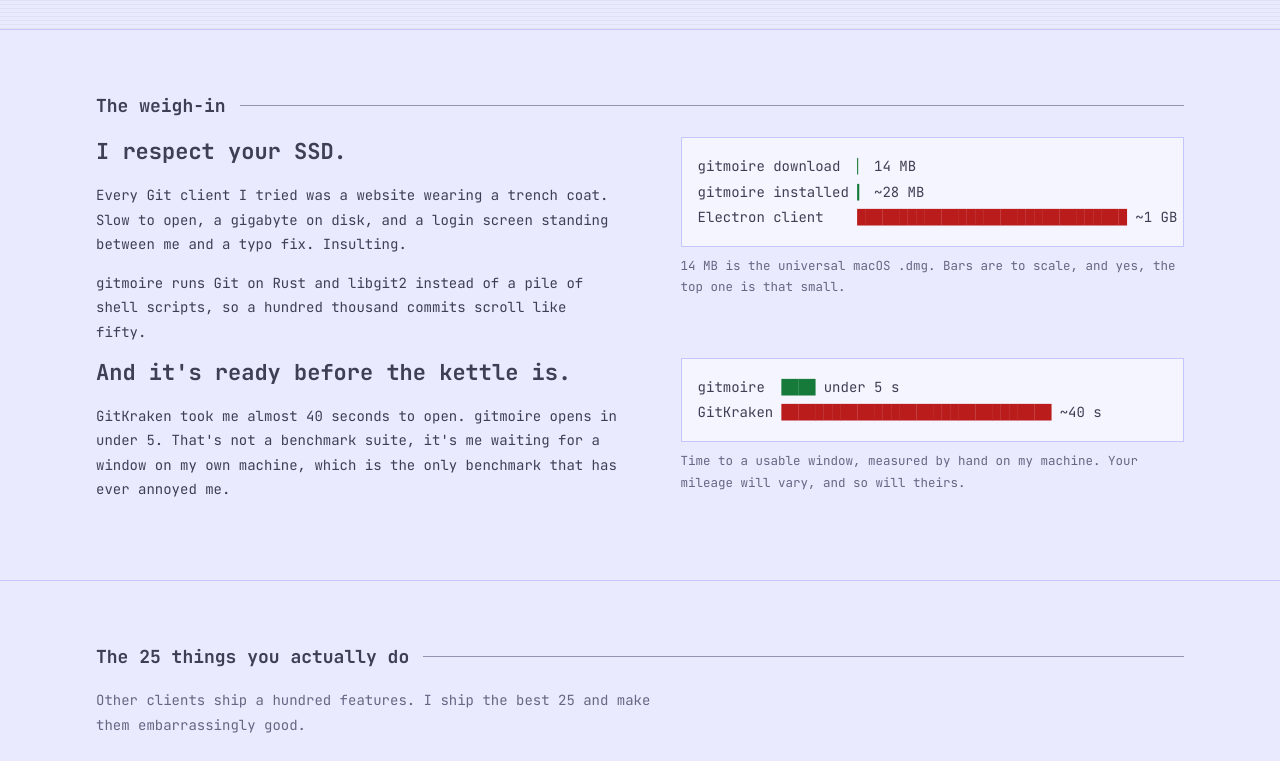
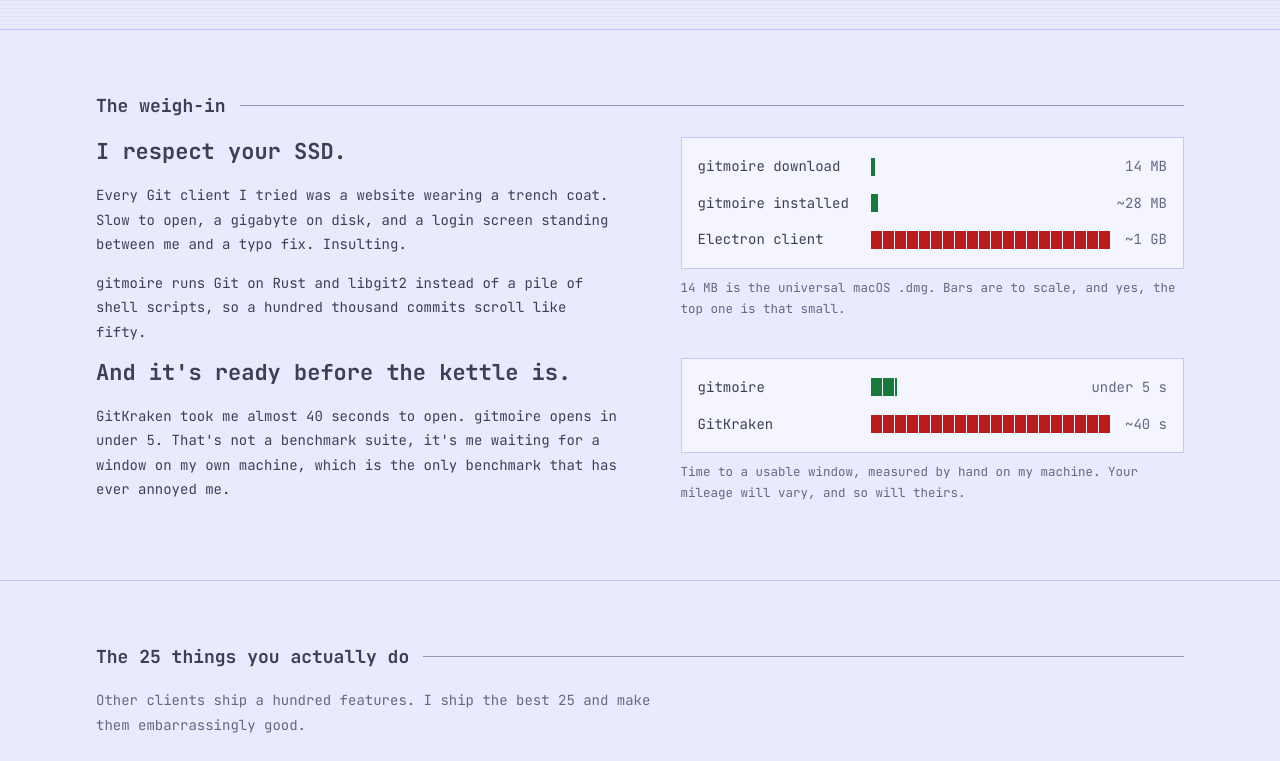
Before and after one commit to dark-magic-studios/gitmoire-releases, a plain HTML site: page site/index.html in a window 1280 px wide. Shown: the part 1600-2361 px from the top of the page. Drawn offline with Linux system fonts and the light colour scheme; no server answers.

Commit message:
fea lp: update landing page

```diff
--- a/scripts/capture-shots.mjs
+++ b/scripts/capture-shots.mjs
@@ -218,7 +218,7 @@
 }
 
 for (const id of ['gitmoire', 'dark-magic', 'neon', 'pastel', 'mono']) {
-  add(`lanes-${id}`, { state: { graphPreset: id } }, async () => {}, [[`lanes-${id}`, { crop: '1000x720+520+200' }]]);
+  add(`lanes-${id}`, { state: { graphPreset: id } }, async () => {}, [[`lanes-${id}`, { crop: '1180x900+385+190' }]]);
 }
 
 // ---------- run ----------
--- a/scripts/check-site.mjs
+++ b/scripts/check-site.mjs
@@ -66,7 +66,7 @@
     if (/undefined|NaN|\[object/.test(text)) fail('"undefined", "NaN" or "[object" rendered in page text');
     const noAlt = await page.evaluate(() => [...document.images].filter((i) => !i.hasAttribute('alt')).map((i) => i.src));
     noAlt.forEach((s) => fail(`image without alt: ${s.replace(BASE, '')}`));
-    const empties = await page.evaluate(() => ['release-list', 'roadmap-body', 'key-table', 'theme-picks'].filter((id) => /Loading|Reading|Brewing|went/.test(document.getElementById(id)?.innerText || '')));
+    const empties = await page.evaluate(() => ['release-list', 'roadmap-body', 'key-table', 'theme-picks'].filter((id) => /Brewing the roadmap|Reading the changelog|Loading the key map|changelog went quiet|roadmap wandered off|key map didn|theme list went|palette list went/.test(document.getElementById(id)?.innerText || '')));
     empties.forEach((id) => fail(`#${id} did not finish rendering`));
     (await page.evaluate(() => [...document.querySelectorAll('a[href^="http"]')].map((a) => a.href))).forEach((h) => links.add(h));
     // download links may only point at things that exist
--- a/site/assets/style.css
+++ b/site/assets/style.css
@@ -450,3 +450,23 @@
 .lane-row { display: flex; align-items: center; gap: 10px; }
 .lane-row .lbl { width: 6ch; color: hsl(var(--muted)); font-size: 12.5px; }
 .lane-row i { width: 28px; height: 28px; display: block; border: 1px solid hsl(var(--faint)); }
+
+/* to-scale bar charts: CSS bars, so they never scroll */
+.chart {
+  border: 1px solid hsl(var(--border)); background: hsl(var(--surface));
+  padding: 16px; display: grid; gap: 12px;
+}
+.chart .row { display: grid; grid-template-columns: 19ch 1fr auto; gap: 8px 14px; align-items: center; }
+.chart .lbl { white-space: nowrap; }
+.chart .track { display: block; height: 18px; }
+.chart .bar {
+  display: block; height: 100%; min-width: 3px;
+  background-image: repeating-linear-gradient(90deg, transparent 0 11px, hsl(var(--surface)) 11px 12px);
+}
+.chart .bar.ok { background-color: hsl(var(--ok)); }
+.chart .bar.bad { background-color: hsl(var(--danger)); }
+.chart .val { white-space: nowrap; color: hsl(var(--muted)); }
+@media (max-width: 560px) {
+  .chart .row { grid-template-columns: 1fr auto; }
+  .chart .track { grid-column: 1 / -1; grid-row: 2; }
+}
--- a/site/data/project.json
+++ b/site/data/project.json
@@ -10,5 +10,5 @@
   "releasesRepo": "https://github.com/dark-magic-studios/gitmoire-releases",
   "commits": 196,
   "releaseCount": 13,
-  "syncedAt": "2026-10-11T23:51:41.637Z"
+  "syncedAt": "2026-10-11T23:58:10.324Z"
 }
--- a/site/index.html
+++ b/site/index.html
@@ -159,9 +159,11 @@
           <p>gitmoire runs Git on Rust and libgit2 instead of a pile of shell scripts, so a hundred thousand commits scroll like fifty.</p>
         </div>
         <figure class="bars" aria-label="Size comparison: gitmoire 14 megabytes, an Electron client about 1 gigabyte">
-<pre><span class="k">gitmoire download</span>  <span class="g">▏</span> 14 MB
-<span class="k">gitmoire installed</span> <span class="g">▎</span> ~28 MB
-<span class="k">Electron client</span>    <span class="r">████████████████████████████████</span> ~1 GB</pre>
+          <div class="chart">
+            <div class="row"><span class="lbl">gitmoire download</span><span class="track"><i class="bar ok" style="width:1.4%"></i></span><span class="val">14 MB</span></div>
+            <div class="row"><span class="lbl">gitmoire installed</span><span class="track"><i class="bar ok" style="width:2.8%"></i></span><span class="val">~28 MB</span></div>
+            <div class="row"><span class="lbl">Electron client</span><span class="track"><i class="bar bad" style="width:100%"></i></span><span class="val">~1 GB</span></div>
+          </div>
           <figcaption class="meta">14 MB is the universal macOS .dmg. Bars are to scale, and yes, the top one is that small.</figcaption>
         </figure>
       </div>
@@ -172,8 +174,10 @@
           <p>GitKraken took me almost 40 seconds to open. gitmoire opens in under 5. That's not a benchmark suite, it's me waiting for a window on my own machine, which is the only benchmark that has ever annoyed me.</p>
         </div>
         <figure class="bars" aria-label="Time to open: gitmoire under 5 seconds, GitKraken almost 40 seconds">
-<pre><span class="k">gitmoire </span> <span class="g">████</span> under 5 s
-<span class="k">GitKraken</span> <span class="r">████████████████████████████████</span> ~40 s</pre>
+          <div class="chart">
+            <div class="row"><span class="lbl">gitmoire</span><span class="track"><i class="bar ok" style="width:12.5%"></i></span><span class="val">under 5 s</span></div>
+            <div class="row"><span class="lbl">GitKraken</span><span class="track"><i class="bar bad" style="width:100%"></i></span><span class="val">~40 s</span></div>
+          </div>
           <figcaption class="meta">Time to a usable window, measured by hand on my machine. Your mileage will vary, and so will theirs.</figcaption>
         </figure>
       </div>
@@ -366,7 +370,7 @@
         </div>
         <figure class="pane focus">
           <figcaption class="pane-title" id="lane-name">gitmoire</figcaption>
-          <div class="viewport"><img id="lane-shot" src="/assets/shots/lanes-gitmoire.webp" width="1000" height="720" loading="lazy" alt="The gitmoire commit graph with the Gitmoire lane palette."></div>
+          <div class="viewport"><img id="lane-shot" src="/assets/shots/lanes-gitmoire.webp" width="1180" height="900" loading="lazy" alt="The gitmoire commit graph with the Gitmoire lane palette."></div>
           <figcaption class="meta shot-note" id="lane-note">Default wheel.</figcaption>
         </figure>
       </div>
```
Also changed, not shown: site/assets/shots/lanes-dark-magic.webp, site/assets/shots/lanes-gitmoire.webp, site/assets/shots/lanes-mono.webp (added), site/assets/shots/lanes-neon.webp, site/assets/shots/lanes-pastel.webp, site/assets/shots/settings-themes.webp, site/assets/shots/theme-dark-magic-magenta.webp (added), site/assets/shots/theme-dark-magic-synthwave.webp (added), site/assets/shots/theme-switcher.webp.
